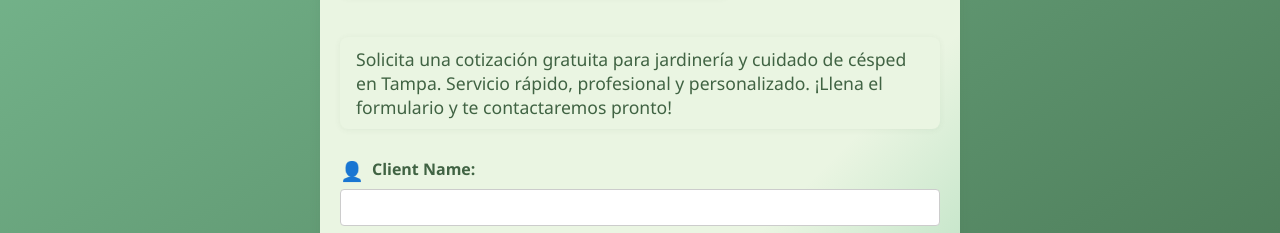
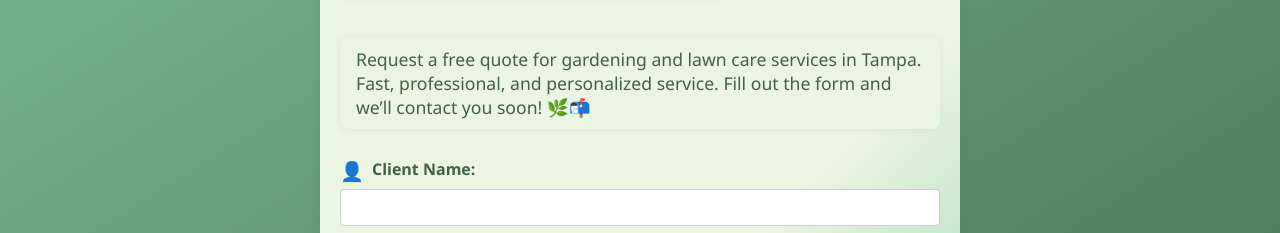
Before and after one commit to jkwolf06/dads-lawn-care, a plain HTML site: page formulario.html in a window 1280 px wide. Shown: the part 497-730 px from the top of the page. Drawn offline with Linux system fonts and the light colour scheme.

Commit message:
Update formulario.html

```diff
--- a/formulario.html
+++ b/formulario.html
@@ -168,7 +168,7 @@
       <div class="form-decor"></div>
       <h2 id="main-content"><span class="label-icon">📝</span>Service Request</h2>
       <p style="margin-bottom:18px;font-size:1.1em;color:#406343;background:#eaf5e2;padding:10px 16px;border-radius:8px;box-shadow:0 1px 6px rgba(64,99,67,0.07);">
-        Solicita una cotización gratuita para jardinería y cuidado de césped en Tampa. Servicio rápido, profesional y personalizado. ¡Llena el formulario y te contactaremos pronto!
+        Request a free quote for gardening and lawn care services in Tampa. Fast, professional, and personalized service. Fill out the form and we’ll contact you soon! 🌿📬
       </p>
 
       <form action="https://formsubmit.co/hectorhernandeztarano@gmail.com" method="POST" target="hiddenFrame" onsubmit="return validateForm()" role="form" aria-labelledby="main-content">
```
